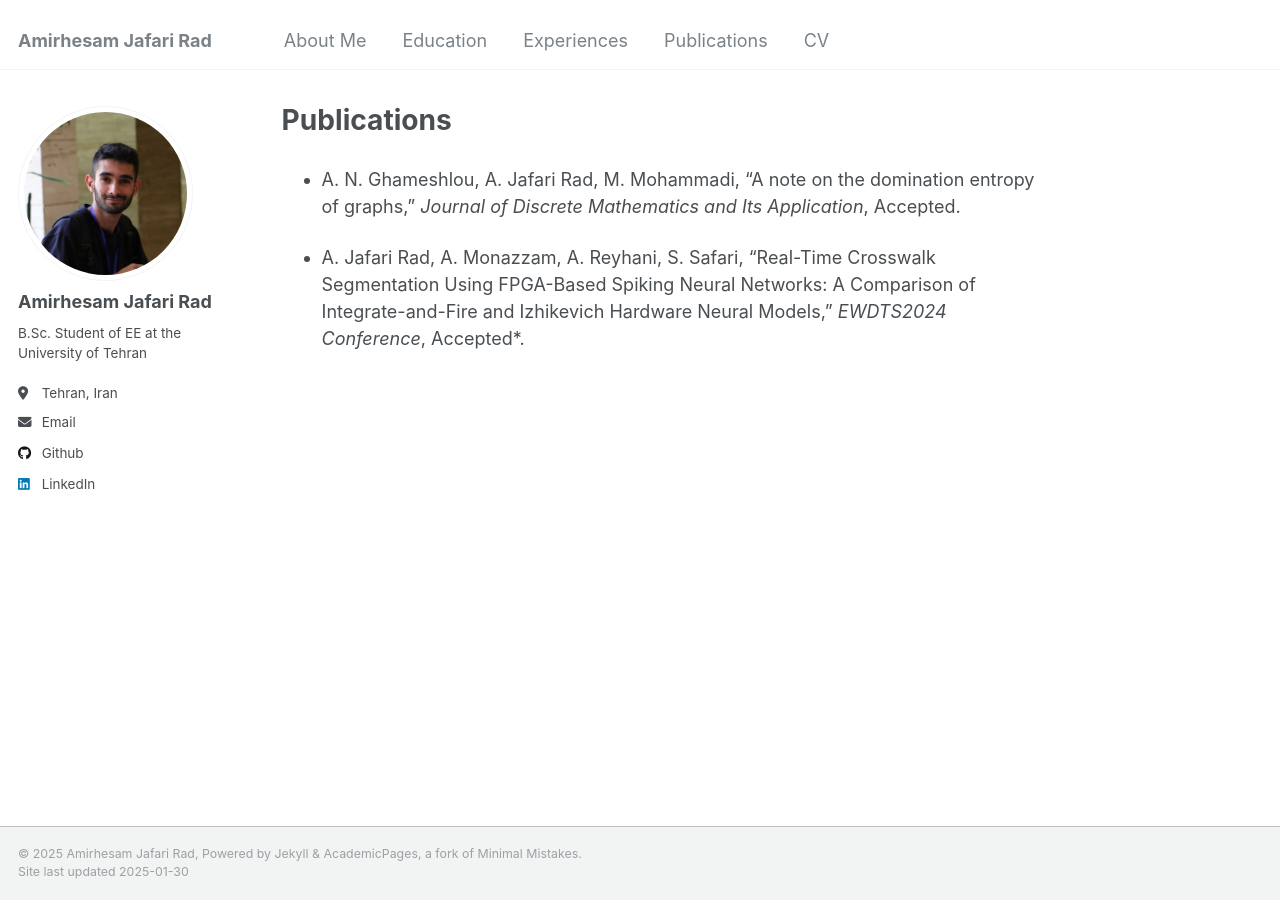
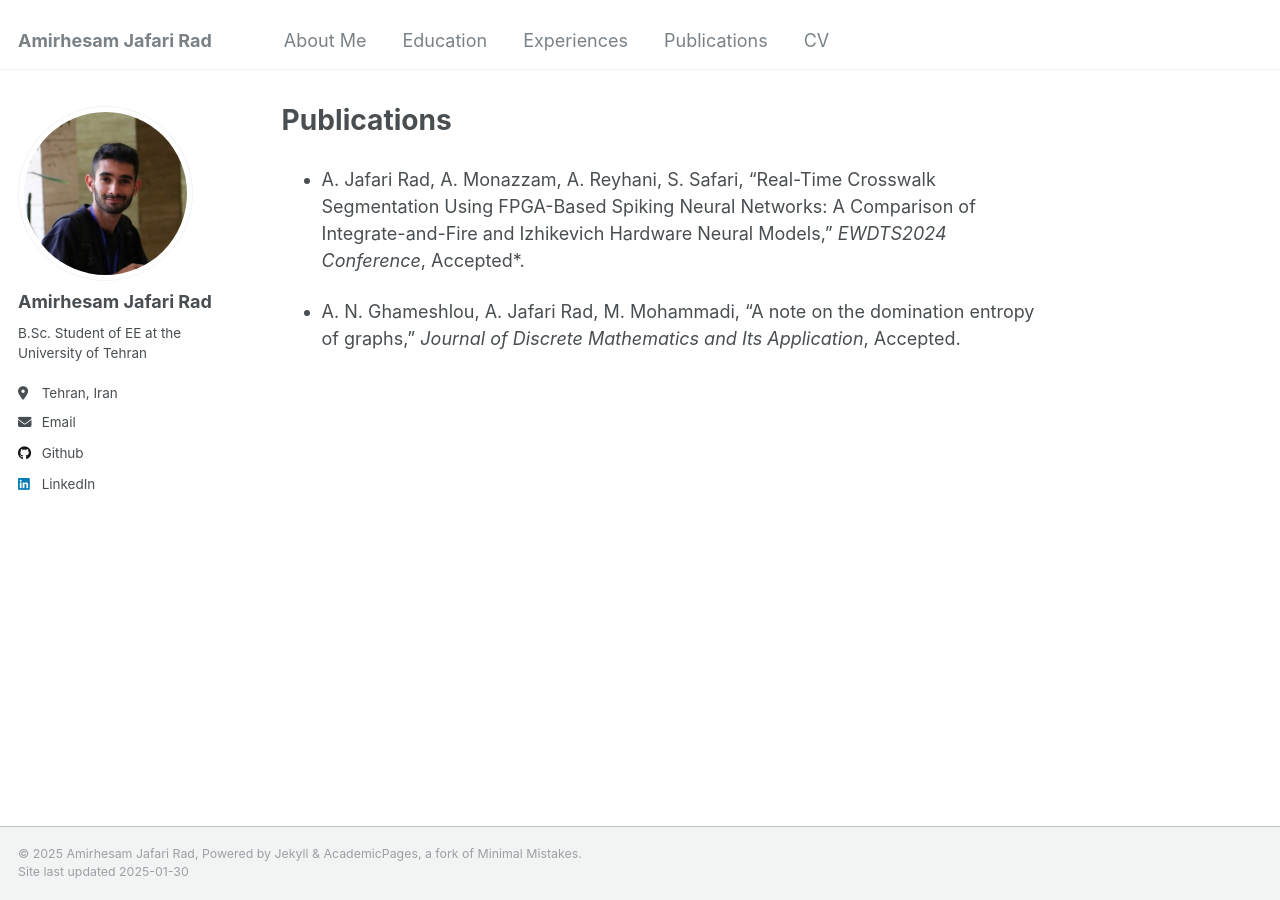
Before and after one commit to amirhjrad/amirhjrad.github.io, a Jekyll site: the page built from _pages/publications.md, in a window 1280 px wide. Built offline with Jekyll 4.4.1, drawn with Linux system fonts in a browser that asks for light colours.

```diff
--- a/_pages/publications.md
+++ b/_pages/publications.md
@@ -7,6 +7,6 @@ author_profile: true
   # - /about.html
 ---
 
+- A. Jafari Rad, A. Monazzam, A. Reyhani, S. Safari, “Real-Time Crosswalk Segmentation Using FPGA-Based Spiking Neural Networks: A Comparison of Integrate-and-Fire and Izhikevich Hardware Neural Models,” *EWDTS2024 Conference*, Accepted*.
+
 - A. N. Ghameshlou, A. Jafari Rad, M. Mohammadi, “A note on the domination entropy of graphs,” *Journal of Discrete Mathematics and Its Application*, Accepted.
-
-- A. Jafari Rad, A. Monazzam, A. Reyhani, S. Safari, “Real-Time Crosswalk Segmentation Using FPGA-Based Spiking Neural Networks: A Comparison of Integrate-and-Fire and Izhikevich Hardware Neural Models,” *EWDTS2024 Conference*, Accepted*.
```
